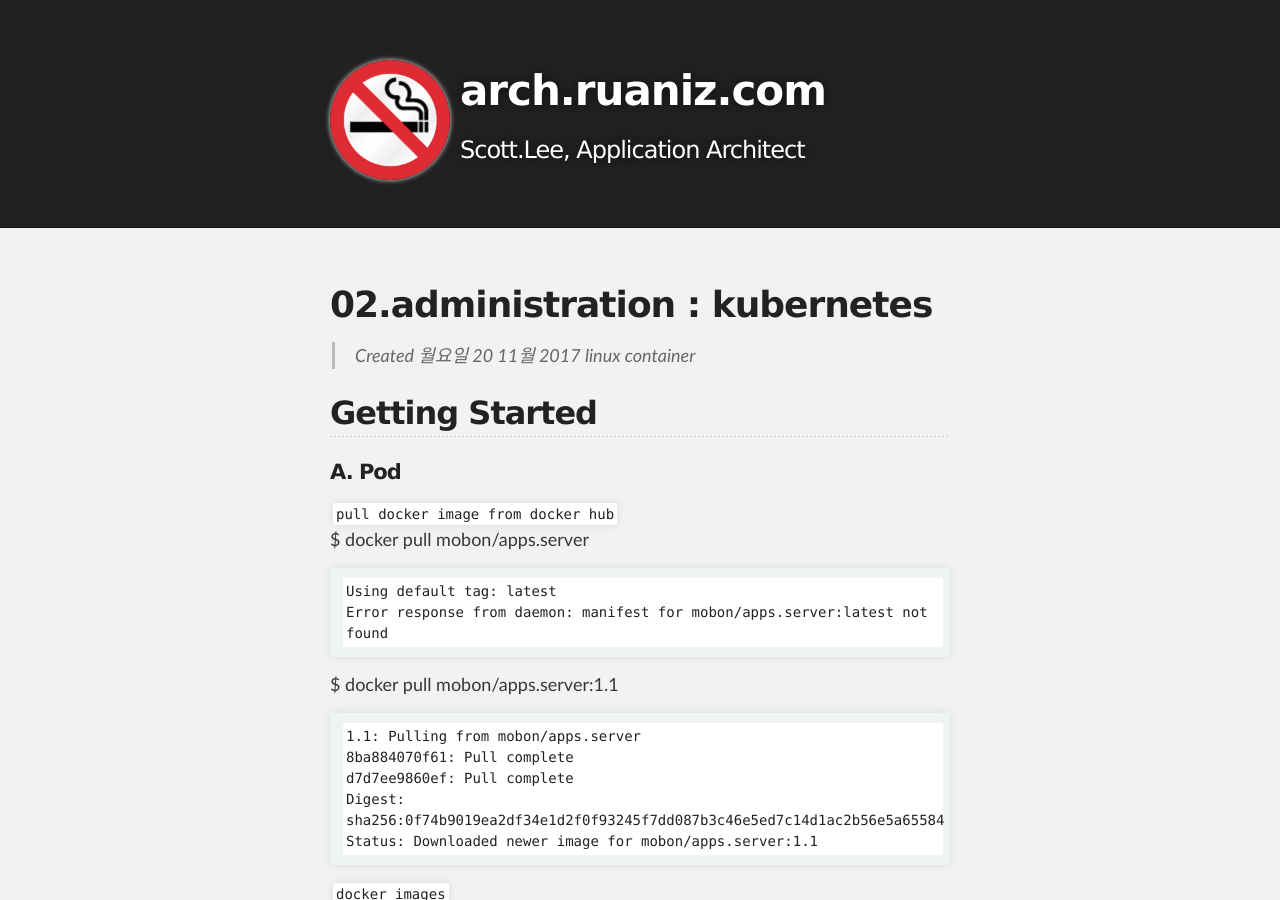
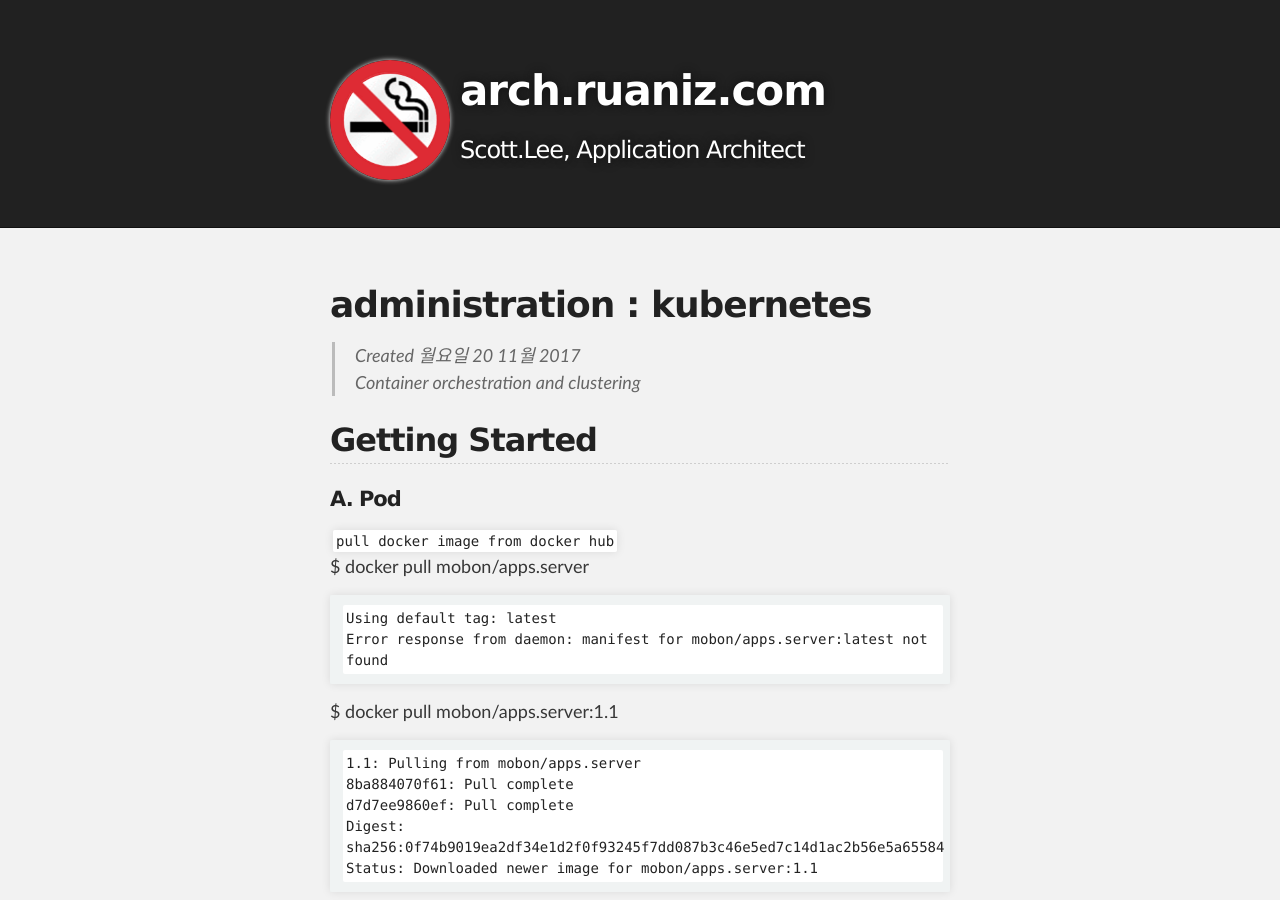
Before and after one commit to unlimited9/unlimited9.github.com, a Jekyll site: the page built from reference.notes/TA/cloud/kubernetes/administration.management.md, in a window 1280 px wide and 900 px high. Built offline with Jekyll 4.4.1, drawn with Linux system fonts in a browser that asks for light colours; our own code applies the rules of GitHub Pages for plain Markdown files.

Commit message:
Update administration.management.md

```diff
--- a/reference.notes/TA/cloud/kubernetes/administration.management.md
+++ b/reference.notes/TA/cloud/kubernetes/administration.management.md
@@ -1,7 +1,7 @@
-# 02.administration : kubernetes
+# administration : kubernetes
 
 >Created 월요일 20 11월 2017
-linux container
+Container orchestration and clustering
 
 ## Getting Started
 
```
